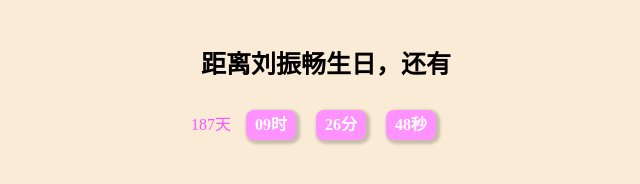
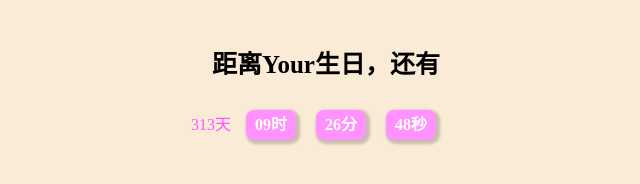
Before and after one commit to Abilitymax/Chen-birthday, a plain HTML site: page index.html in a window 1280 px wide. Shown: the whole page, without its empty margins (314-954 px from the left). Drawn offline with Linux system fonts and the light colour scheme.

Commit message:
Update index.html

```diff
--- a/index.html
+++ b/index.html
@@ -63,7 +63,7 @@
 
 <body>
     <div class="time clearfix">
-        <h3>距离刘振畅生日，还有</h3>
+        <h3>距离Your生日，还有</h3>
         <div class="day"></div>
         <div class="hours"></div>
         <div class="minutes"></div>
@@ -90,7 +90,7 @@
 	        }
 	        // countDown('2022-4-13 00:00:00')
 	        setInterval(function () {
-	            countDown('2025-7-27 00:00:00')}, 1000)
+	            countDown('2025-11-30 00:00:00')}, 1000)
 	    })
 	</script>
 </body>
```
